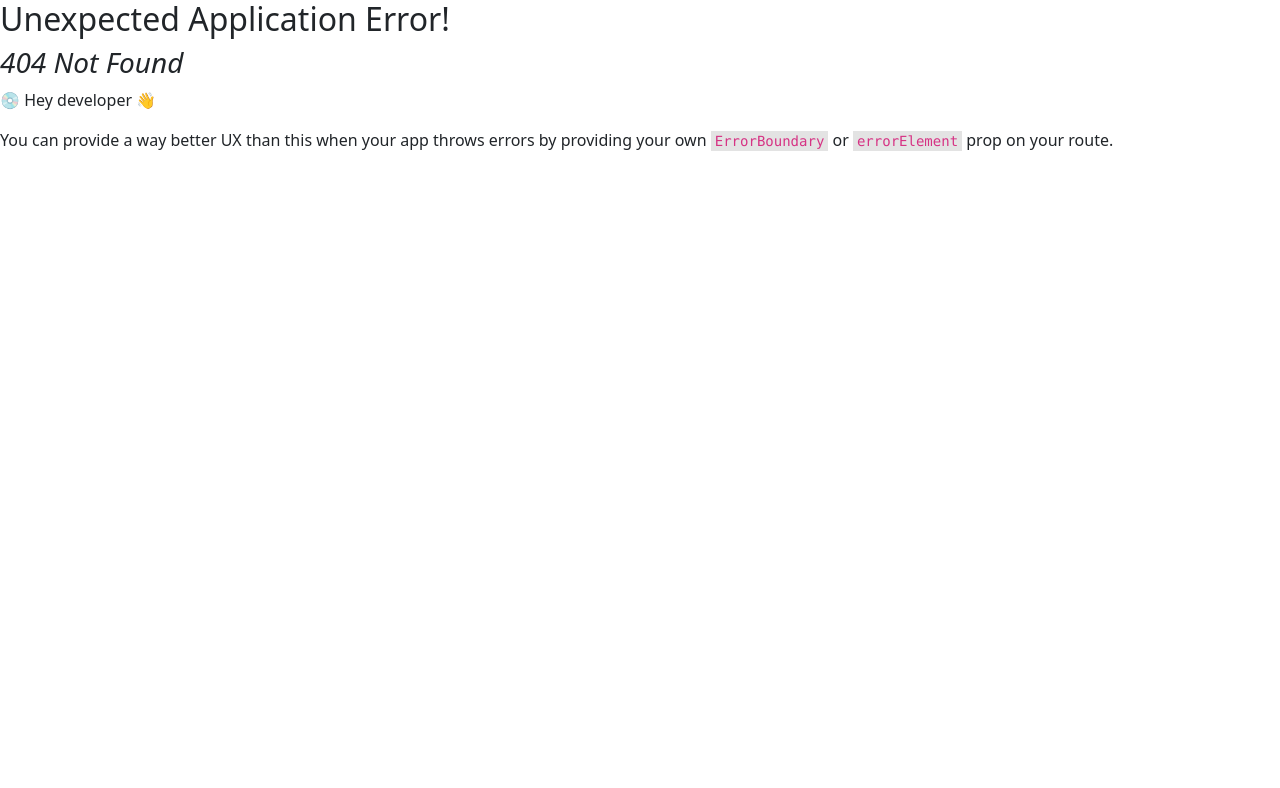
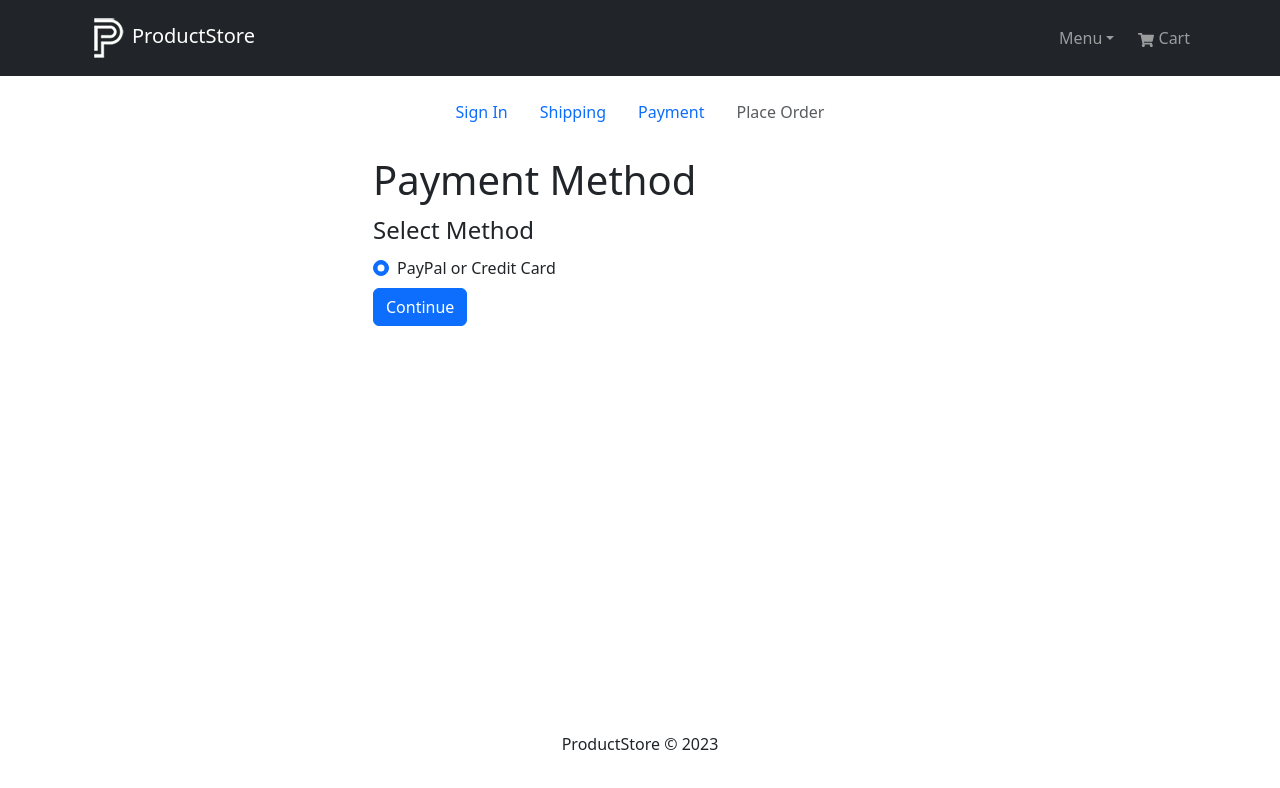
Before and after one commit to eddyK15501/mern-ecommerce, a React (Vite) app in the folder client/: page /payment in a window 1280 px wide. Before the commit this address had no page. Shown: the top 788 px of the page. Built offline with nearby package versions, Linux system fonts and the light colour scheme; sample sign-in values are in the browser's storage.

Commit message:
PaymentScreen.jsx; connected to react router path to /payment

```diff
--- a/client/src/main.jsx
+++ b/client/src/main.jsx
@@ -12,6 +12,7 @@ import CartScreen from "./pages/CartScreen.jsx";
 import LoginScreen from "./pages/LoginScreen.jsx";
 import RegisterScreen from "./pages/RegisterScreen.jsx";
 import ShippingScreen from "./pages/ShippingScreen.jsx";
+import PaymentScreen from "./pages/PaymentScreen.jsx";
 
 import PrivateRoute from "./components/PrivateRoute.jsx";
 
@@ -44,6 +45,10 @@ const router = createBrowserRouter([
         path: "/shipping",
         element: <PrivateRoute component={ShippingScreen} />,
       },
+      {
+        path: "/payment",
+        element: <PrivateRoute component={PaymentScreen} />
+      }
     ],
   },
 ]);
--- /dev/null
+++ b/client/src/pages/PaymentScreen.jsx
@@ -0,0 +1,37 @@
+import { useState } from "react";
+import { Form, Button, Col } from "react-bootstrap";
+import FormContainer from "../components/FormContainer";
+import CheckoutSteps from "../components/CheckoutSteps";
+
+const PaymentScreen = () => {
+  const [paymentMethod, setPaymentMethod] = useState("PayPal");
+
+  return (
+    <FormContainer>
+      <CheckoutSteps step1 step2 step3 />
+      <h1>Payment Method</h1>
+      <Form>
+        <Form.Group>
+          <Form.Label as="legend">Select Method</Form.Label>
+          <Col>
+            <Form.Check
+              type="radio"
+              className="my-2"
+              label="PayPal or Credit Card"
+              id="PayPal"
+              name="paymentMethod"
+              value="PayPal"
+              checked
+              onChange={(e) => setPaymentMethod(e.target.value)}
+            ></Form.Check>
+          </Col>
+        </Form.Group>
+        <Button type="submit" variant="primary">
+          Continue
+        </Button>
+      </Form>
+    </FormContainer>
+  );
+};
+
+export default PaymentScreen;
--- a/client/src/redux/slices/cartSlice.js
+++ b/client/src/redux/slices/cartSlice.js
@@ -33,9 +33,17 @@ const cartSlice = createSlice({
       state.shippingAddress = action.payload;
       return updateCart(state);
     },
+    savePaymentMethod: (state, action) => {
+      state.paymentMethod = action.payload;
+      return updateCart(state);
+    },
   },
 });
 
-export const { addToCart, removeFromCart, saveShippingAddress } =
-  cartSlice.actions;
+export const {
+  addToCart,
+  removeFromCart,
+  saveShippingAddress,
+  savePaymentMethod,
+} = cartSlice.actions;
 export default cartSlice.reducer;
```
